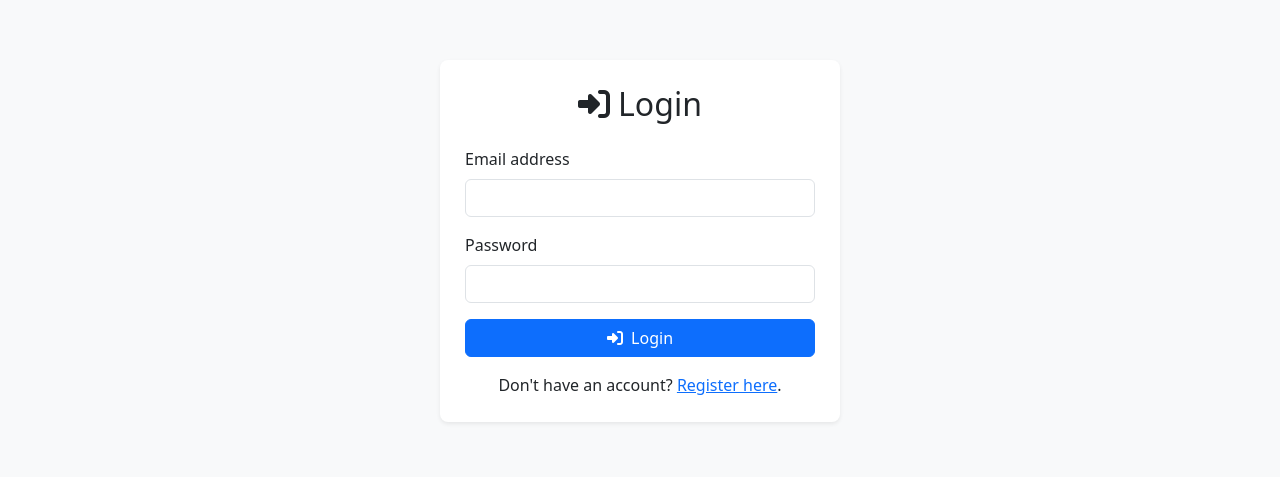
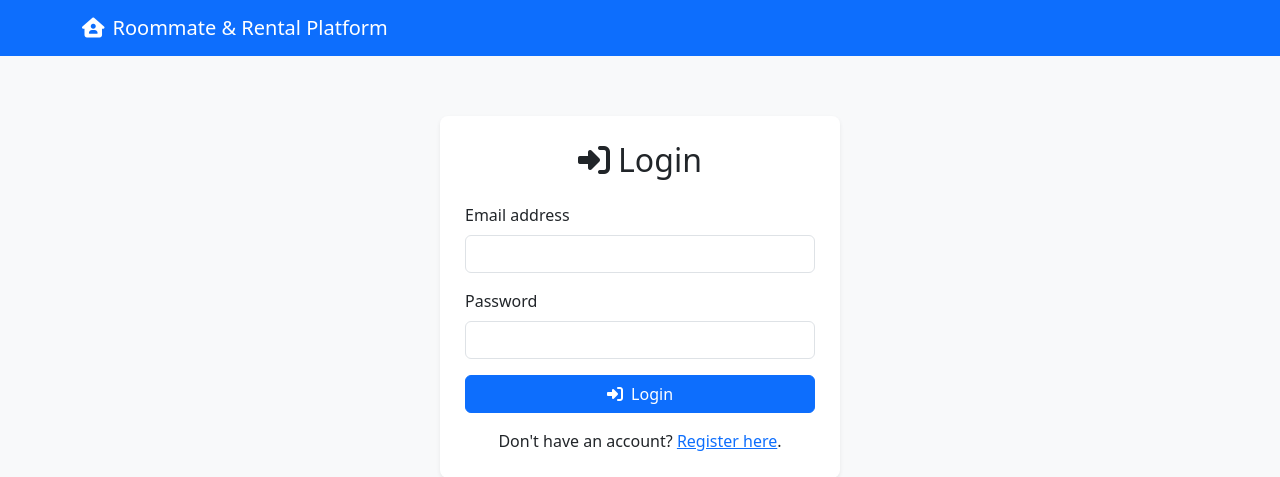
Before and after one commit to zihanmanbit/Roommate-Rental-Matching-Platform, a PHP site: page /login.php in a window 1280 px wide. Shown: the top 477 px of the page. Run offline with PHP 8.4, Linux system fonts and the light colour scheme.

Commit message:
Roommate & Rental Platform

```diff
--- a/roommate_platform/login.php
+++ b/roommate_platform/login.php
@@ -39,7 +39,6 @@ if ($_SERVER['REQUEST_METHOD'] === 'POST') {
     }
 }
 ?>
-
 <!DOCTYPE html>
 <html lang="en">
 <head>
@@ -61,6 +60,29 @@ if ($_SERVER['REQUEST_METHOD'] === 'POST') {
 </style>
 </head>
 <body>
+
+<!-- Blue Navbar -->
+<nav class="navbar navbar-expand-lg navbar-dark bg-primary mb-4">
+  <div class="container">
+    <a class="navbar-brand" href="index.php">
+      <i class="fa-solid fa-house-user me-2"></i>Roommate & Rental Platform
+    </a>
+
+    <?php if (basename($_SERVER['PHP_SELF']) !== 'login.php' && basename($_SERVER['PHP_SELF']) !== 'register.php'): ?>
+      <div>
+        <a href="login.php" class="btn btn-outline-light btn-sm me-2">
+          <i class="fa-solid fa-right-to-bracket me-1"></i> Login
+        </a>
+        <a href="register.php" class="btn btn-light btn-sm">
+          <i class="fa-solid fa-user-plus me-1"></i> Register
+        </a>
+      </div>
+    <?php endif; ?>
+
+  </div>
+</nav>
+
+
 <div class="form-container shadow-sm">
   <h2 class="mb-4 text-center"><i class="fa-solid fa-right-to-bracket me-2"></i>Login</h2>
 
```
